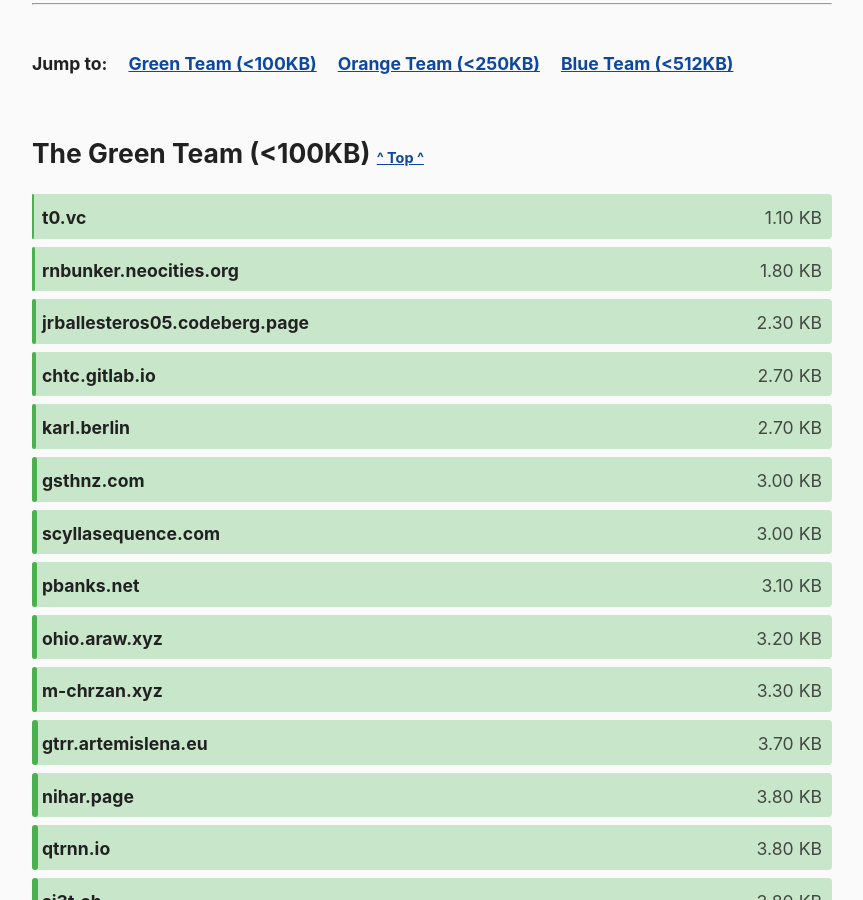
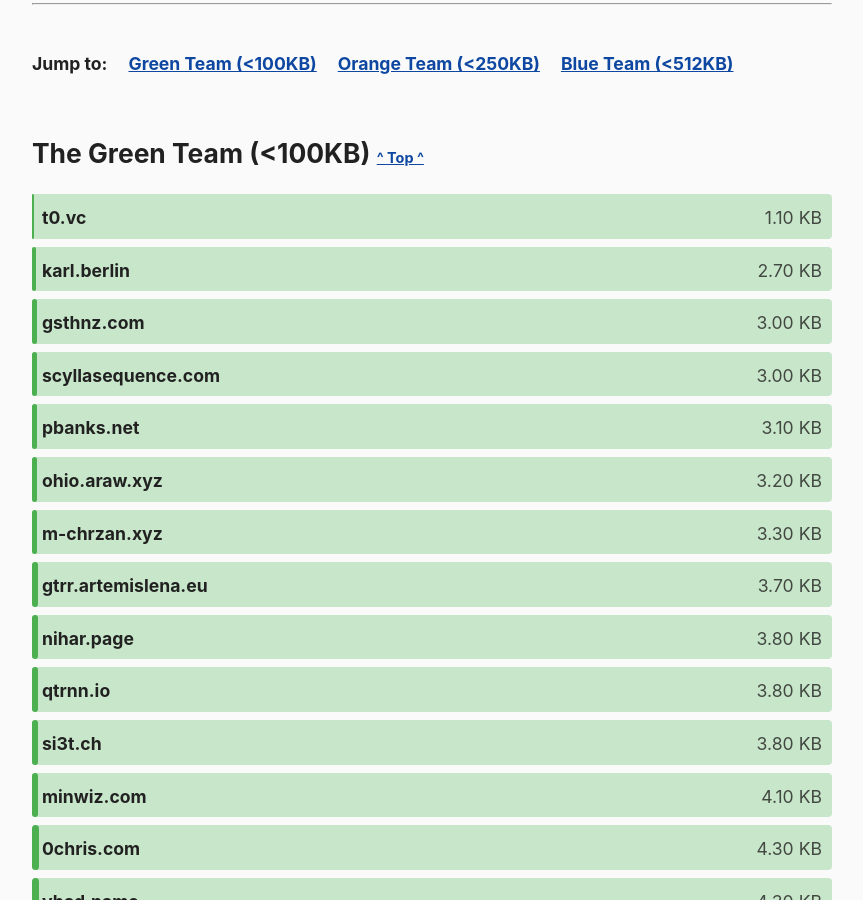
Before and after one commit to kevquirk/512kb.club, a Jekyll site: the page built from index.md, in a window 1280 px wide and 900 px high, scrolled down 745 px. Shown: the whole window, without its empty margins (208-1071 px from the left). Built offline with Jekyll 4.4.1, drawn with Linux system fonts in a browser that asks for light colours.

Commit message:
Removed:   - rnbunker.neocities.org (minimal)   - jrballesteros05.codeberg.page (minimal)   - chtc.gitlab.io (minimal)

```diff
--- a/_data/sites.yml
+++ b/_data/sites.yml
@@ -242,11 +242,6 @@
   url: https://chriswiegman.com/
   size: 436
   last_checked: 2021-07-21
-
-- domain: chtc.gitlab.io
-  url: https://chtc.gitlab.io/
-  size: 2.7
-  last_checked: 2021-08-04
 
 - domain: ciboulette.net
   url: https://ciboulette.net/
@@ -683,11 +678,6 @@
   size: 342
   last_checked: 2021-08-10
 
-- domain: jrballesteros05.codeberg.page
-  url: https://jrballesteros05.codeberg.page/
-  size: 2.3
-  last_checked: 2021-08-15
-
 - domain: jscd.pw
   url: https://jscd.pw/
   size: 71.6
@@ -1103,11 +1093,6 @@
   size: 48
   last_checked: 2021-08-10
 
-- domain: rnbunker.neocities.org
-  url: https://rnbunker.neocities.org/
-  size: 1.8
-  last_checked: 2021-08-22
-
 - domain: robbie.antenesse.net
   url: https://robbie.antenesse.net/
   size: 325
```
